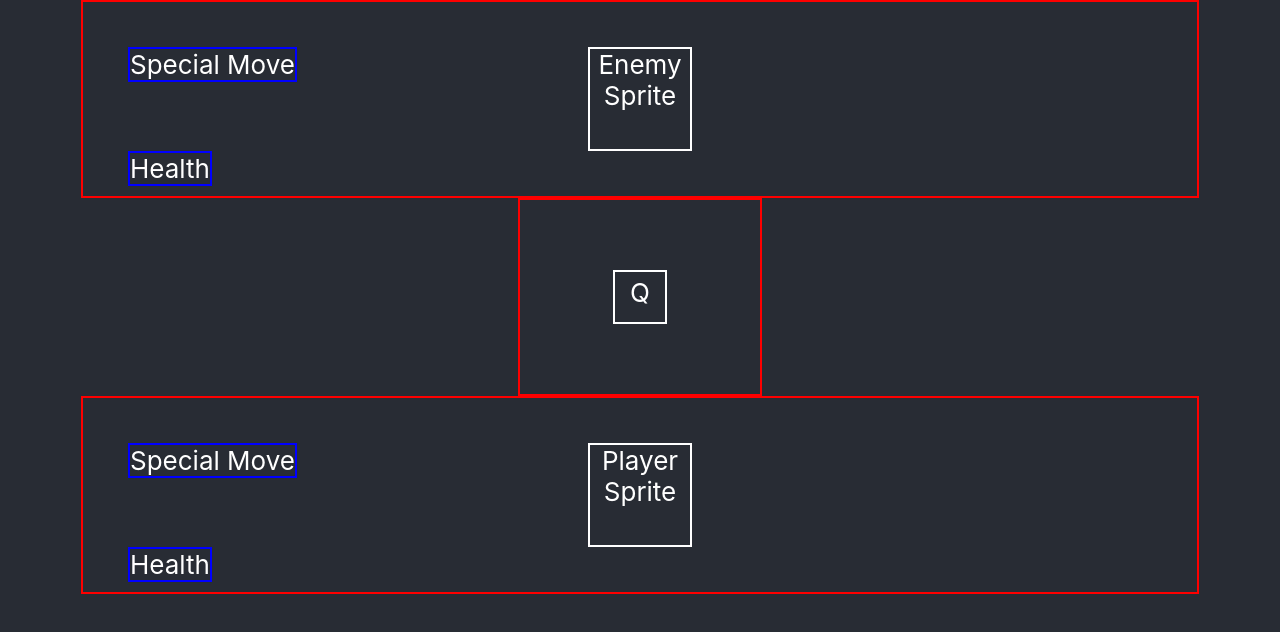
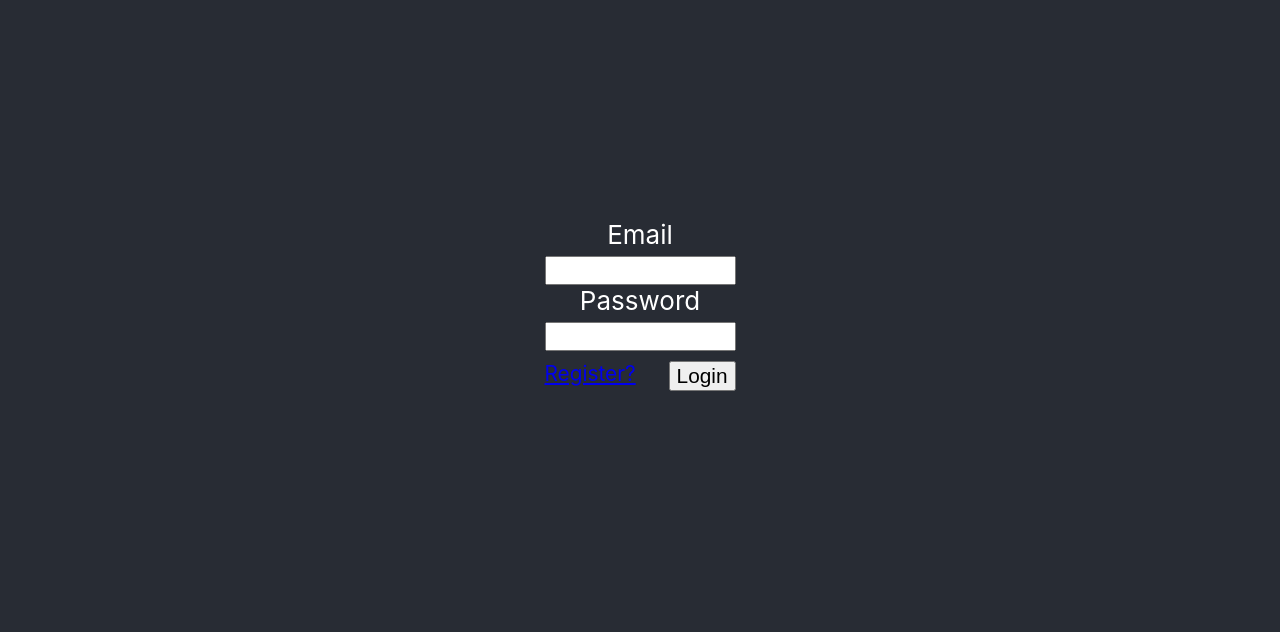
Before and after one commit to foodfighterdevs/foodfighters, a React (Create React App) app: page / in a window 1280 px wide. Shown: the top 632 px of the page. Built offline with nearby package versions, Linux system fonts and the light colour scheme.

Commit message:
Added login page boilerplate

```diff
--- a/src/App.css
+++ b/src/App.css
@@ -19,50 +19,3 @@
 .App-link {
 	color: #09d3ac;
 }
-
-#prompt-holder {
-	width: 100px;
-	padding: 70px;
-	border: 2px solid red;
-	margin: 0 auto;
-}
-
-#key-prompt {
-	width: 50px;
-	height: 50px;
-	border: 2px solid white;
-	margin: 0 auto;
-	line-height: 42px;
-}
-
-#enemy {
-	width: 80%;
-	display: inline-block;
-}
-
-#player {
-	width: 80%;
-	display: inline-block;
-}
-
-.area {
-	padding: 45px;
-	border: 2px solid red;
-}
-
-.special-move {
-	position: absolute;
-	border: 2px solid blue;
-}
-
-.sprite {
-	border: 2px solid white;
-	width: 100px;
-	height: 100px;
-	margin: 0 auto;
-}
-
-.health {
-	position: absolute;
-	border: 2px solid blue;
-}
--- a/src/App.js
+++ b/src/App.js
@@ -1,12 +1,14 @@
 import React from "react";
 import "./App.css";
 import PracticeMode from "./PracticeMode";
+import LoginPage from "./LoginPage";
 
 function App() {
 	return (
 		<div className="App">
 			<header className="App-header">
-				<PracticeMode />
+				{/* <PracticeMode /> */}
+				<LoginPage />
 			</header>
 		</div>
 	);
--- /dev/null
+++ b/src/LoginPage.css
@@ -0,0 +1,37 @@
+#user-login {
+	/* border: 2px solid red; */
+	display: inline-block;
+	/* vertical-align: middle; */
+	padding: 219px 0;
+}
+
+#email-holder {
+	/* border: 2px solid blue; */
+}
+
+#password-holder {
+	/* border: 2px solid green; */
+}
+#register-login-container {
+	padding-top: 10px;
+	font-size: 80%;
+}
+
+#register-link {
+	/* float: left; */
+	/* margin-top: 10px; */
+	font-size: 100%;
+	float: left;
+}
+
+#login-button {
+	/* float: right; */
+	/* margin-top: 10px; */
+	font-size: 100%;
+	float: right;
+}
+
+input {
+	/* display: block; */
+	padding: 5px;
+}
--- /dev/null
+++ b/src/LoginPage.js
@@ -0,0 +1,31 @@
+import React from "react";
+import "./LoginPage.css";
+
+class LoginPage extends React.Component {
+	constructor(props) {
+		super(props);
+		this.state = { something: null };
+	}
+	render() {
+		return (
+			<div id="user-login">
+				<div id="email-holder">
+					<div id="email-descriptor">Email</div>
+					<input id="email-box"></input>
+				</div>
+				<div id="password-holder">
+					<div id="password-descriptor">Password</div>
+					<input type="password" id="password-box" input></input>
+				</div>
+				<div id="register-login-container">
+					<a id="register-link" href="http://google.com">
+						Register?
+					</a>
+					<button id="login-button">Login</button>
+				</div>
+			</div>
+		);
+	}
+}
+
+export default LoginPage;
--- /dev/null
+++ b/src/PracticeMode.css
@@ -0,0 +1,46 @@
+#prompt-holder {
+	width: 100px;
+	padding: 70px;
+	border: 2px solid red;
+	margin: 0 auto;
+}
+
+#key-prompt {
+	width: 50px;
+	height: 50px;
+	border: 2px solid white;
+	margin: 0 auto;
+	line-height: 42px;
+}
+
+#enemy {
+	width: 80%;
+	display: inline-block;
+}
+
+#player {
+	width: 80%;
+	display: inline-block;
+}
+
+.area {
+	padding: 45px;
+	border: 2px solid red;
+}
+
+.special-move {
+	position: absolute;
+	border: 2px solid blue;
+}
+
+.sprite {
+	border: 2px solid white;
+	width: 100px;
+	height: 100px;
+	margin: 0 auto;
+}
+
+.health {
+	position: absolute;
+	border: 2px solid blue;
+}
--- a/src/PracticeMode.js
+++ b/src/PracticeMode.js
@@ -1,4 +1,5 @@
 import React from "react";
+import "./PracticeMode.css";
 
 class PracticeMode extends React.Component {
 	constructor(props) {
```
